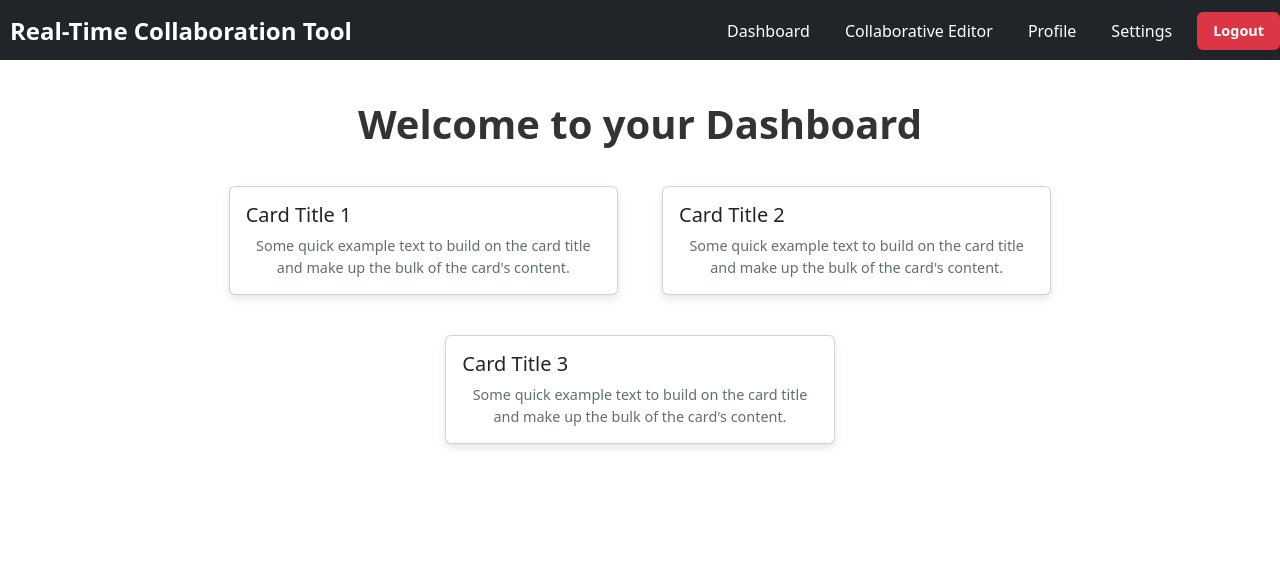
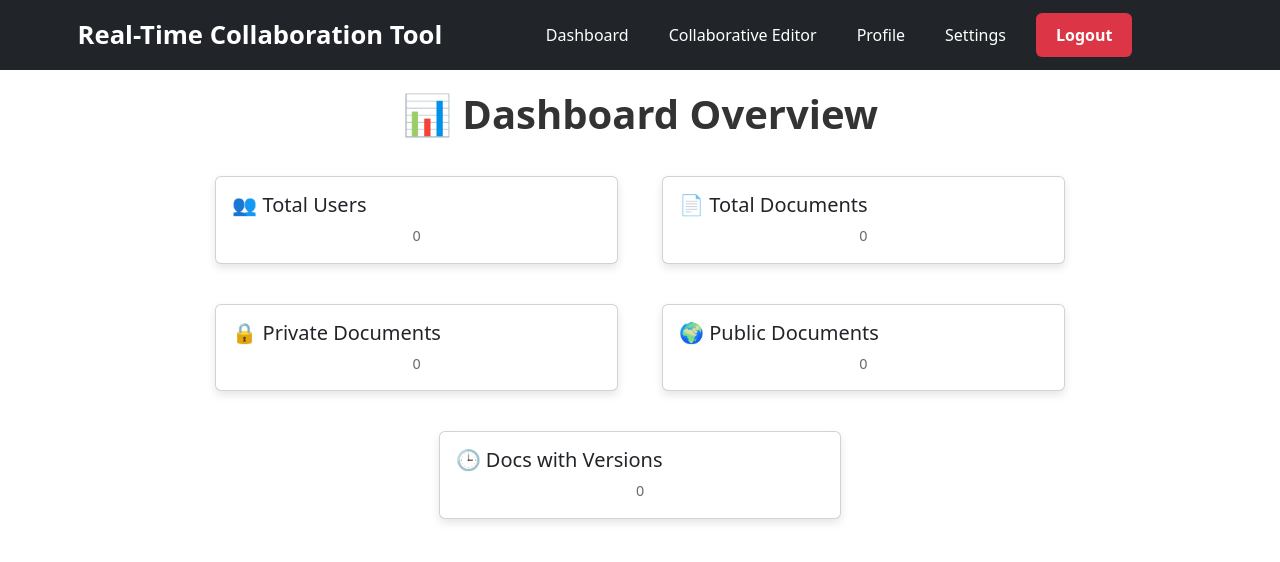
Before and after one commit to Petar20051/real-time-collaboration-tool, a React (Create React App) app in the folder client/: page /dashboard in a window 1280 px wide. Shown: the top 562 px of the page. Built offline with nearby package versions, Linux system fonts and the light colour scheme; no server answers; sample sign-in values are in the browser's storage.

Commit message:
Dashboard added

```diff
--- a/client/src/components/Dashboard.js
+++ b/client/src/components/Dashboard.js
@@ -1,48 +1,86 @@
-import React from 'react';
+import React, { useEffect, useState } from 'react';
 import { Container, Row, Col, Card } from 'react-bootstrap';
+import axios from 'axios';
 import '../styles/Dashboard.css';
 
 const Dashboard = () => {
+  const [stats, setStats] = useState(null);
+  const [loading, setLoading] = useState(true);
+
+  useEffect(() => {
+    const fetchStats = async () => {
+      try {
+        const response = await axios.get('http://localhost:4000/api/stats');
+        setStats(response.data);
+      } catch (error) {
+        console.error('❌ Error fetching stats:', error);
+      } finally {
+        setLoading(false);
+      }
+    };
+
+    fetchStats();
+  }, []);
+
   return (
     <div className="dashboard-page">
       <Container fluid className="dashboard-container">
         <Row className="dashboard-header">
           <Col>
-            <h2>Welcome to your Dashboard</h2>
+            <h2>📊 Dashboard Overview</h2>
           </Col>
         </Row>
+
+        {loading ? (
+          <p>Loading stats...</p>
+        ) : (
           <Row className="dashboard-content">
             <Col md={4} className="dashboard-card-container">
               <Card className="dashboard-card">
                 <Card.Body>
-                <Card.Title>Card Title 1</Card.Title>
-                <Card.Text>
-                  Some quick example text to build on the card title and make up the bulk of the card's content.
-                </Card.Text>
+                  <Card.Title>👥 Total Users</Card.Title>
+                  <Card.Text>{stats?.totalUsers || 0}</Card.Text>
                 </Card.Body>
               </Card>
             </Col>
+
             <Col md={4} className="dashboard-card-container">
               <Card className="dashboard-card">
                 <Card.Body>
-                <Card.Title>Card Title 2</Card.Title>
-                <Card.Text>
-                  Some quick example text to build on the card title and make up the bulk of the card's content.
-                </Card.Text>
+                  <Card.Title>📄 Total Documents</Card.Title>
+                  <Card.Text>{stats?.documentsCreated || 0}</Card.Text>
                 </Card.Body>
               </Card>
             </Col>
+
             <Col md={4} className="dashboard-card-container">
               <Card className="dashboard-card">
                 <Card.Body>
-                <Card.Title>Card Title 3</Card.Title>
-                <Card.Text>
-                  Some quick example text to build on the card title and make up the bulk of the card's content.
-                </Card.Text>
+                  <Card.Title>🔒 Private Documents</Card.Title>
+                  <Card.Text>{stats?.privateDocuments || 0}</Card.Text>
+                </Card.Body>
+              </Card>
+            </Col>
+
+            <Col md={4} className="dashboard-card-container">
+              <Card className="dashboard-card">
+                <Card.Body>
+                  <Card.Title>🌍 Public Documents</Card.Title>
+                  <Card.Text>{stats?.publicDocuments || 0}</Card.Text>
+                </Card.Body>
+              </Card>
+            </Col>
+
+            <Col md={4} className="dashboard-card-container">
+              <Card className="dashboard-card">
+                <Card.Body>
+                  <Card.Title>🕒 Docs with Versions</Card.Title>
+                  <Card.Text>{stats?.docsWithVersions || 0}</Card.Text>
                 </Card.Body>
               </Card>
             </Col>
           </Row>
+        )}
       </Container>
     </div>
   );
--- a/client/src/styles/Navigation.css
+++ b/client/src/styles/Navigation.css
@@ -4,26 +4,28 @@
   top: 0;
   left: 0;
   width: 100%;
-  height: 60px; /* Ensure a good navbar height */
+  height: 70px; /* Slightly increased for better visibility */
   background-color: #212529;
   color: white;
   display: flex;
-  justify-content: space-between;
+  justify-content: center; /* Centers content */
   align-items: center;
-  padding: 15px 30px;
+  padding: 0 30px;
   z-index: 1000; /* Ensure it stays on top */
 }
 
-
+/* Container to hold content in a defined max-width */
 .navbar-container {
   display: flex;
   width: 100%;
-  justify-content: space-between;
+  max-width: 1200px; /* Prevents elements from stretching too much */
+  justify-content: space-evenly;
   align-items: center;
 }
 
+/* Branding */
 .navbar-brand a {
-  font-size: 1.5rem;
+  font-size: 1.6rem; /* Slightly bigger for better visibility */
   font-weight: bold;
   color: white;
   text-decoration: none;
@@ -34,10 +36,11 @@
   color: #00bcd4;
 }
 
+/* Navigation Links */
 .navbar-links {
   display: flex;
   align-items: center;
-  gap: 15px;
+  gap: 20px; /* Increased spacing for better readability */
 }
 
 .nav-link {
@@ -46,6 +49,7 @@
   font-size: 1rem;
   font-weight: 500;
   transition: color 0.3s ease-in-out;
+  padding: 10px 15px; /* Consistent padding */
 }
 
 .nav-link:hover {
@@ -53,9 +57,10 @@
   text-decoration: underline;
 }
 
+/* Logout Button */
 .logout-button {
-  font-size: 0.9rem;
-  padding: 8px 16px;
+  font-size: 1rem;
+  padding: 10px 20px;
   color: white;
   background-color: #dc3545;
   border: none;
@@ -68,3 +73,26 @@
 .logout-button:hover {
   background-color: #c82333;
 }
+
+/* Responsive Design */
+@media (max-width: 768px) {
+  .navbar-container {
+    flex-direction: column;
+    gap: 10px;
+  }
+
+  .navbar-links {
+    flex-wrap: wrap;
+    justify-content: center;
+  }
+
+  .nav-link {
+    font-size: 0.9rem;
+    padding: 8px 12px;
+  }
+
+  .logout-button {
+    padding: 8px 16px;
+    font-size: 0.9rem;
+  }
+}
--- a/client/src/styles/global.css
+++ b/client/src/styles/global.css
@@ -1,27 +1 @@
 /* Reset styles without affecting all elements */
-html, body {
-    margin: 0;
-    padding: 0;
-    box-sizing: border-box;
-    font-family: Arial, sans-serif;
-    width: 100%;
-    height: 100%;
-}
-
-/* Use a container to ensure pages fill the screen */
-.app-container {
-    display: flex;
-    flex-direction: column;
-    min-height: 100vh;
-    width: 100%;
-}
-
-/* Ensure sections take full width */
-main {
-    flex: 1;
-    padding: 20px;
-}
-main {
-    flex-grow: 1;
-    width: 100%;
-}
```
Also changed, not shown: 2 other files (tests, documents, lock files or other folders). Lines whose indentation alone changed are shown as unchanged.
